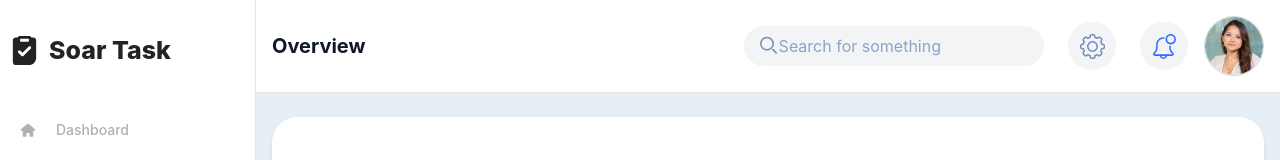
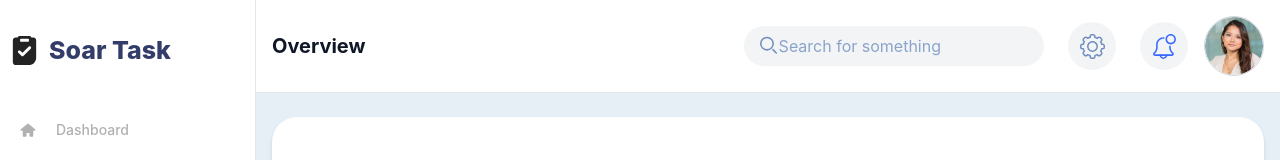
Before and after one commit to adeel-dev-13/financial-dashboard, a React (Vite) app: page /settings in a window 1280 px wide. Shown: the top 160 px of the page. Built offline with nearby package versions, Linux system fonts and the light colour scheme; what chartjs-plugin-datalabels would draw is missing.

Commit message:
updated font color

```diff
--- a/src/components/primaryLayout/Sidebar/Sidebar.tsx
+++ b/src/components/primaryLayout/Sidebar/Sidebar.tsx
@@ -22,7 +22,7 @@ const Sidebar: React.FC<SidebarProps> = ({ isOpen, setIsSidebarOpen }) => {
         <div className="flex items-center justify-between py-6 px-3">
           <div className="flex items-center space-x-3">
             <Logo />
-            <span className="text-light-black py-2 rounded-lg font-extrabold text-[25px]">
+            <span className="text-primary py-2 rounded-lg font-extrabold text-[25px]">
               Soar Task
             </span>
           </div>
```
